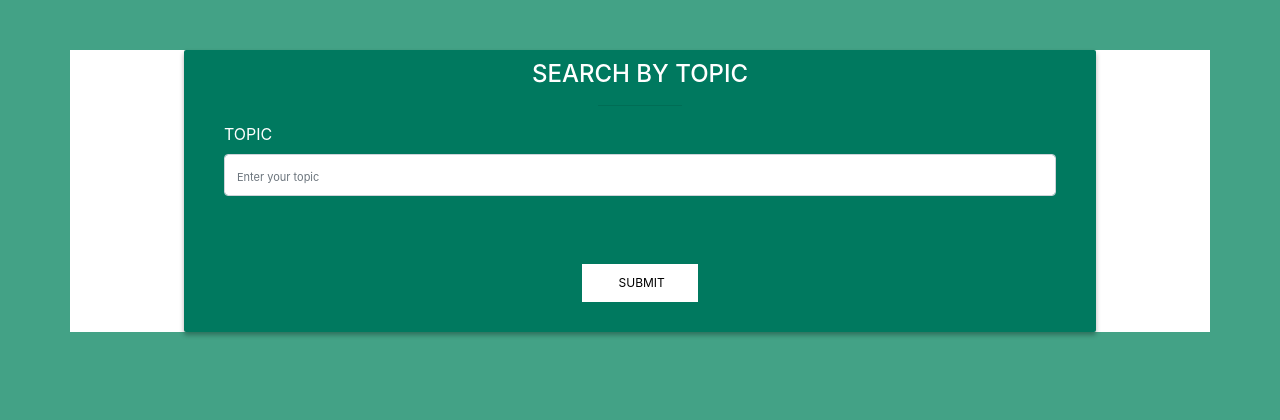
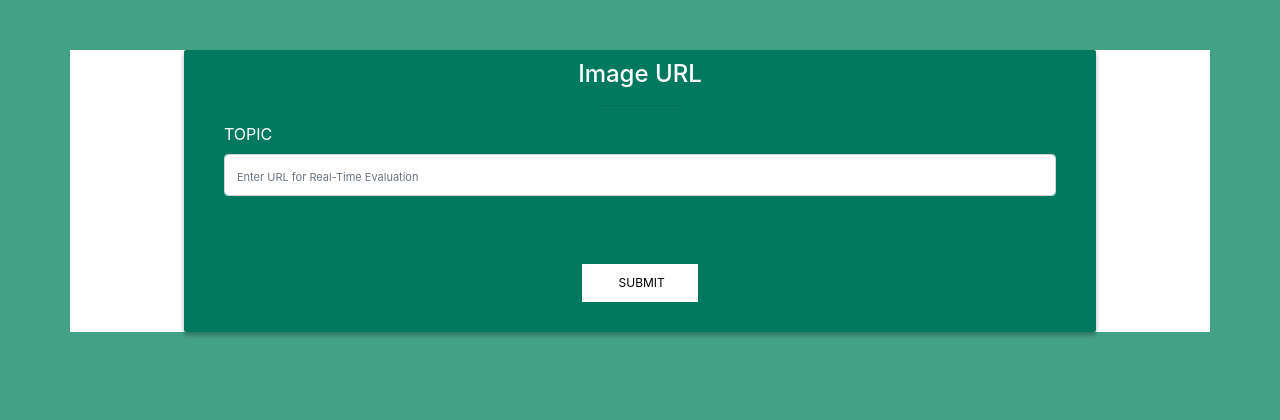
Before and after one commit to pranavgurditta/RealTimeEvaluation, a Flask app: page /search_topic in a window 1280 px wide. Shown: the top 420 px of the page. Run offline with Flask 2, Linux system fonts and the light colour scheme; parts of the project's set-up code (start-up, migrations or seed data) failed here and were passed over; some libraries are stand-ins or nearby versions.

Commit message:
Update search_topic.html

```diff
--- a/templates/search_topic.html
+++ b/templates/search_topic.html
@@ -145,13 +145,13 @@ span.input-group-addon i {
 		<link href='https://fonts.googleapis.com/css?family=Passion+One' rel='stylesheet' type='text/css'>
 		<link href='https://fonts.googleapis.com/css?family=Oxygen' rel='stylesheet' type='text/css'>
 
-		<title>Search by topic</title>
+		<title>Enter URL for Real-Time Evaluation </title>
 </head>
 	<body style="background:#43a286">
 		<div class="container" style="background:#43a286,font-family: 'Oxygen', sans-serif">
 			<div class="row main">
 				<div class="main-login main-center">
-				<h1 style="text-align: center"><font size=5>SEARCH BY TOPIC</font></h1><HR>
+				<h1 style="text-align: center"><font size=5>Image URL</font></h1><HR>
 					<form enctype = "multipart/form-data"  class="" method="post" action="/result">
 
 						<div class="form-group">
@@ -159,7 +159,7 @@ span.input-group-addon i {
 							<div class="cols-sm-3">
 								<div class="input-group">
 
-									<input type="text" class="form-control" name="name" id="name"  placeholder="Enter your topic"/>
+									<input type="text" class="form-control" name="name" id="name"  placeholder="Enter URL for Real-Time Evaluation"/>
 								</div>
 
 
```
